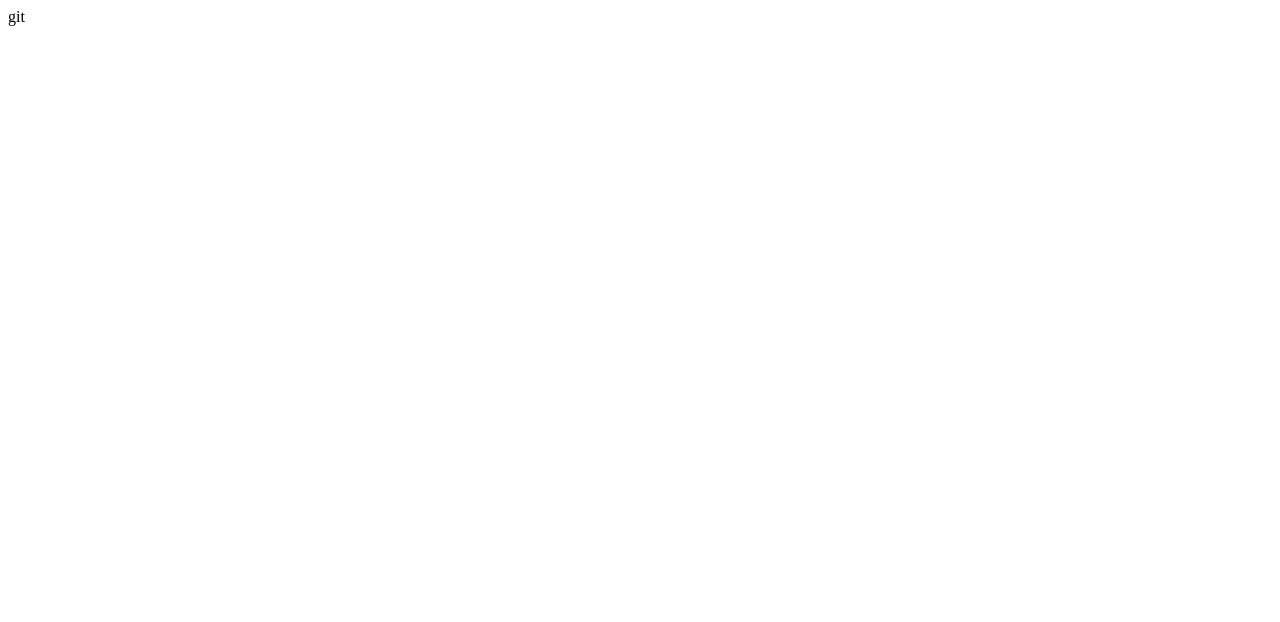
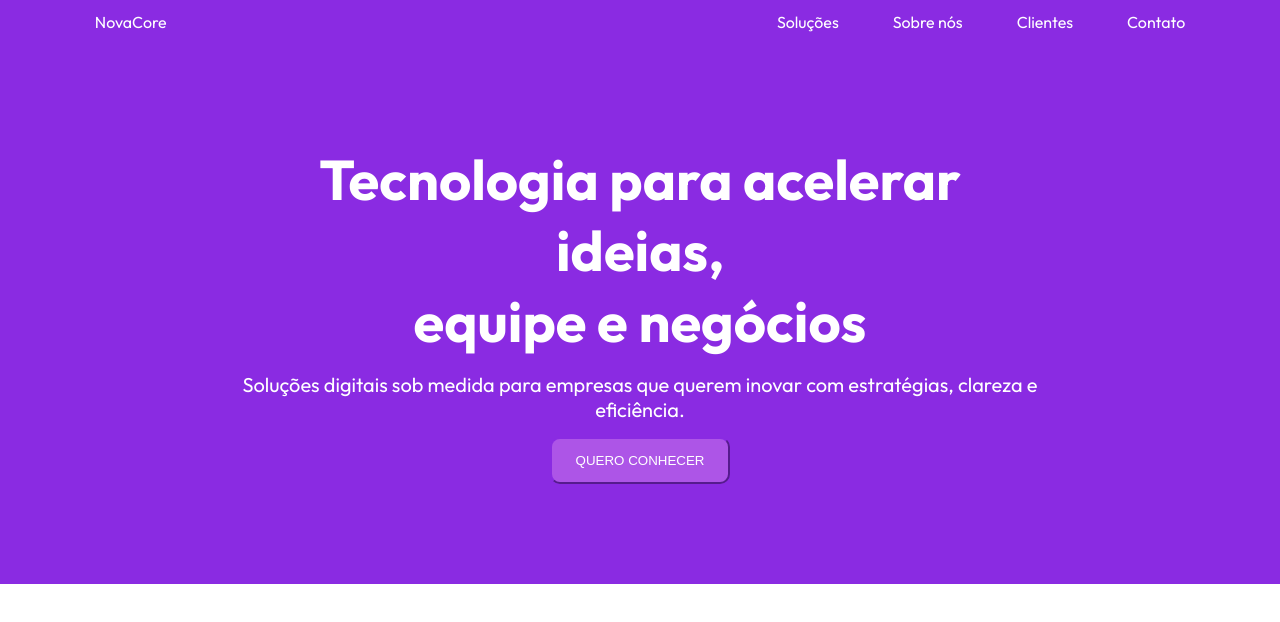
Before and after one commit to murilo-chialastri/exercicio-front, a plain HTML site: page primeiro/index.html in a window 1280 px wide. Drawn offline with Linux system fonts and the light colour scheme.

Commit message:
sessao 1

```diff
--- a/primeiro/index.html
+++ b/primeiro/index.html
@@ -1 +1,38 @@
-git
+<!DOCTYPE html>
+<html lang="en">
+<head>
+    <meta charset="UTF-8">
+    <meta name="viewport" content="width=device-width, initial-scale=1.0">
+    <link rel="stylesheet" href="style.css">
+    <title>Document</title>
+</head>
+<body>
+
+    <header class="header">
+        <nav>
+            <div class="icone">
+                <a href="">NovaCore</a>
+            </div>
+            <div class="elementos">
+                <a href="">Soluções</a>
+                <a href="">Sobre nós</a>
+                <a href="">Clientes</a>
+                <a href="">Contato</a>
+            </div>
+        </nav>
+    </header>
+
+    <section class="container">
+        <div class="sessao-1">
+            <h1>
+                Tecnologia para acelerar<br> ideias, <br>equipe e negócios
+            </h1>
+            <p>Soluções digitais sob medida para empresas que querem inovar com estratégias, clareza e <br>eficiência.</p>
+            <button id="botao">
+                QUERO CONHECER
+            </button>
+        </div>
+    </section>
+
+</body>
+</html>
--- /dev/null
+++ b/primeiro/style.css
@@ -0,0 +1,67 @@
+@import url('https://fonts.googleapis.com/css2?family=Outfit:wght@100..900&display=swap');
+a, p, h1, h2 {
+    font-family: "Outfit", sans-serif;
+}
+
+* {
+    margin: 0;
+    font-style: none;
+    list-style: none;
+
+}
+a {
+    text-decoration: none;
+}
+.header {
+    background-color: blueviolet;
+    padding: 12px;
+}
+.header nav{
+    display: flex;
+    justify-content: space-between;
+    margin-left: 5% ;
+    margin-right: 5%;
+}
+.icone a, .elementos a {
+    padding: 20px;
+    font-size: 16px;
+    color: white;
+
+}
+.elementos a{
+    margin-left: 10px;
+}
+
+.container {
+
+    background-color: blueviolet;
+    padding-bottom: 100px;
+    padding-top: 100px;
+}
+.sessao-1 {
+    display: flex;
+    flex-direction: column;
+    align-items: center;
+    justify-content: center;
+}
+
+h1 {
+    color: white;
+    font-size: 56px;
+    text-align: center;
+}
+.sessao-1 p {
+    text-align: center;
+    margin-top: 15px;
+    color: white;
+    font-size: 20px;
+}
+#botao {
+    margin-top: 15px;
+    color: white;
+    background-color: rgb(173, 85, 231);
+    padding: 14px 24px ;
+    border-radius: 10px;
+    border-color: blueviolet;
+
+}
```
